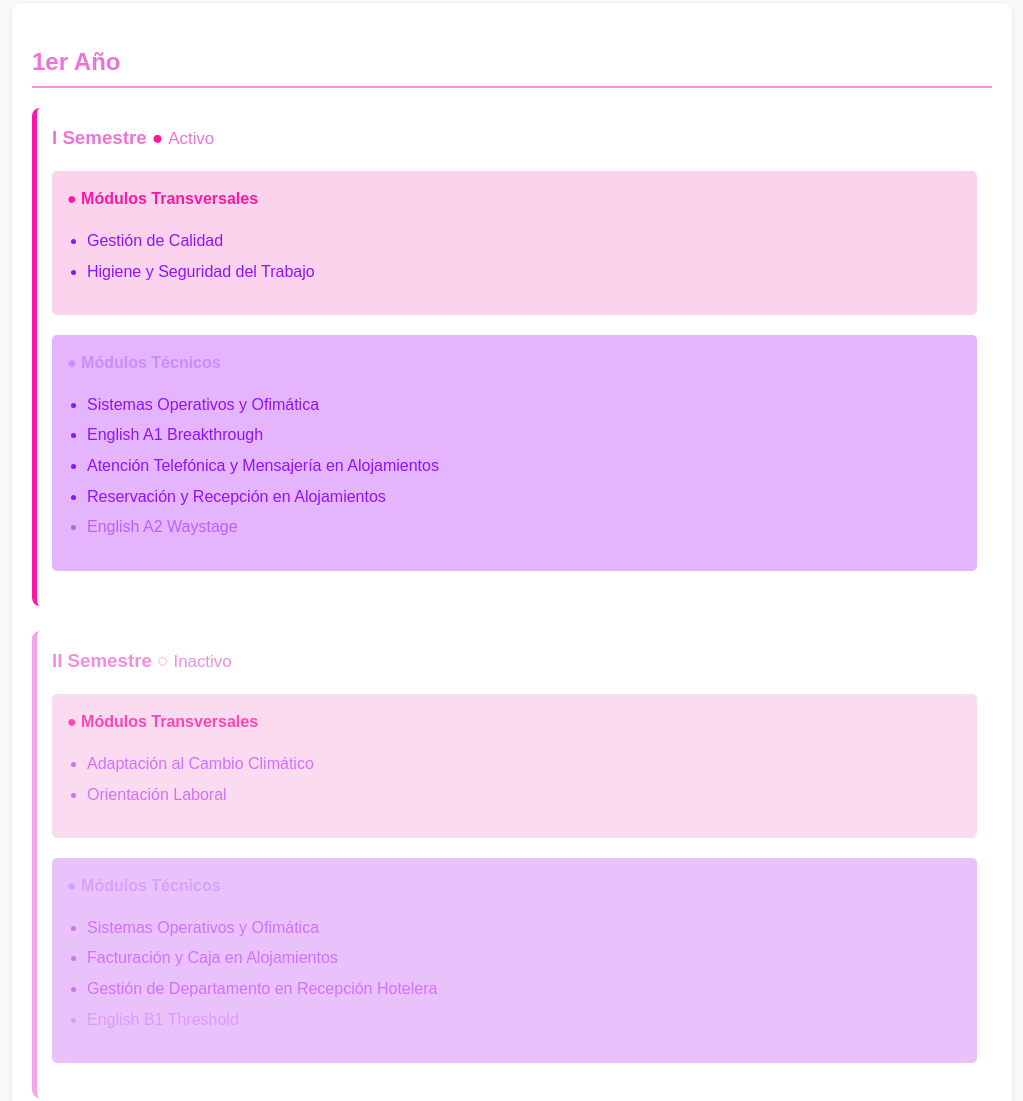
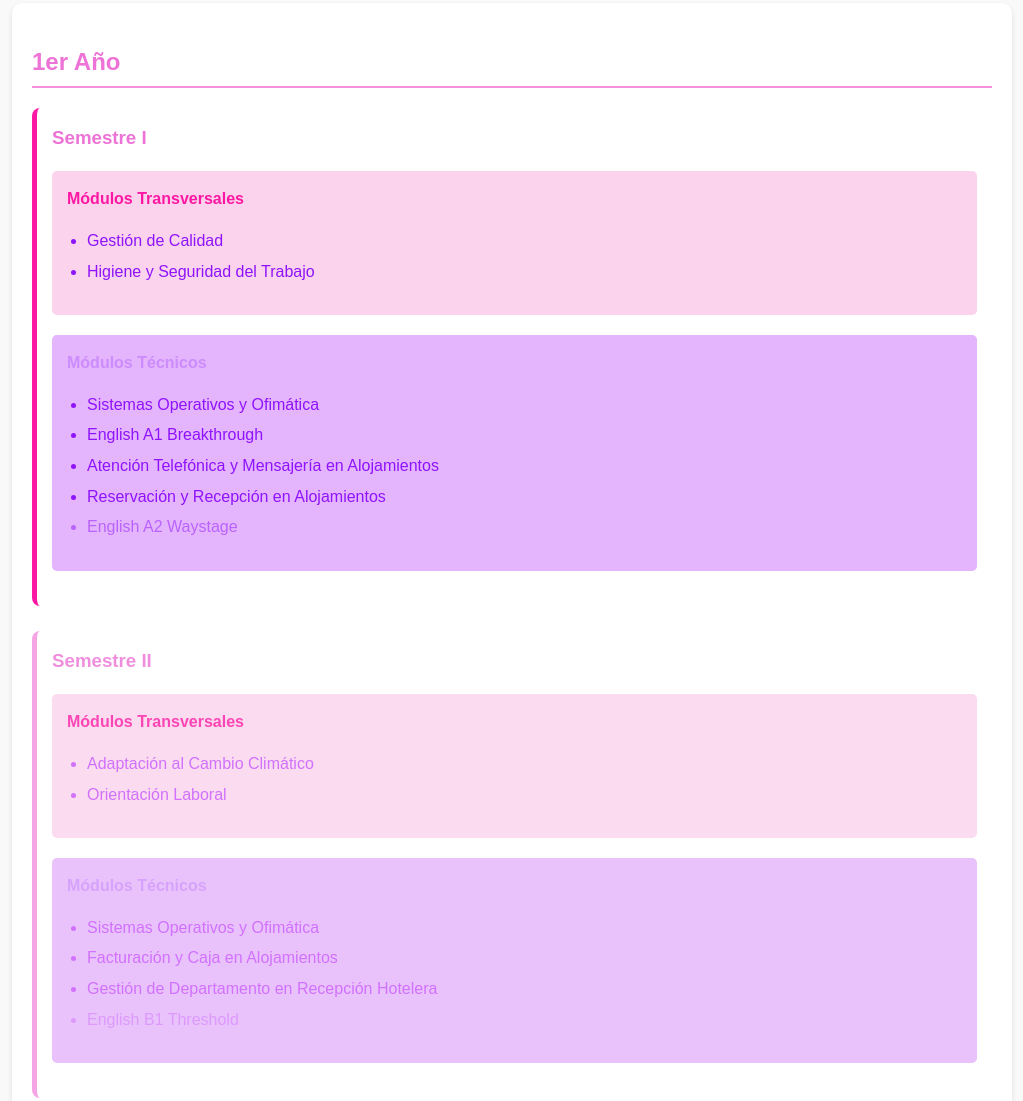
Before and after one commit to jk2yk97/01, a plain HTML site: page index.html in a window 1280 px wide. Shown: the part 120-1221 px from the top of the page, without its empty margins (128-1151 px from the left). Drawn offline with Linux system fonts and the light colour scheme.

Commit message:
Update index.html

```diff
--- a/index.html
+++ b/index.html
@@ -14,10 +14,10 @@
             <h2>1er Año</h2>
 
             <div class="semester active">
-                <h3>I Semestre <span class="status-dot">●</span> <span class="status-text">Activo</span></h3>
+                <h3>Semestre I</h3>
 
                 <div class="module transversal">
-                    <h4>● Módulos Transversales</h4>
+                    <h4>Módulos Transversales</h4>
                     <ul>
                         <li>Gestión de Calidad</li>
                         <li>Higiene y Seguridad del Trabajo</li>
@@ -25,7 +25,7 @@
                 </div>
 
                 <div class="module tecnico">
-                    <h4>● Módulos Técnicos</h4>
+                    <h4>Módulos Técnicos</h4>
                     <ul>
                         <li>Sistemas Operativos y Ofimática</li>
                         <li>English A1 Breakthrough</li>
@@ -37,10 +37,10 @@
             </div>
 
             <div class="semester inactive">
-                <h3>II Semestre <span class="status-dot">○</span> <span class="status-text">Inactivo</span></h3>
+                <h3>Semestre II</h3>
 
                 <div class="module transversal">
-                    <h4>● Módulos Transversales</h4>
+                    <h4>Módulos Transversales</h4>
                     <ul>
                         <li>Adaptación al Cambio Climático</li>
                         <li>Orientación Laboral</li>
@@ -48,7 +48,7 @@
                 </div>
 
                 <div class="module tecnico">
-                    <h4>● Módulos Técnicos</h4>
+                    <h4>Módulos Técnicos</h4>
                     <ul>
                         <li>Sistemas Operativos y Ofimática</li>
                         <li>Facturación y Caja en Alojamientos</li>
@@ -63,7 +63,7 @@
             <h2>2do Año</h2>
 
             <div class="semester inactive">
-                <h3>I Semestre <span class="status-dot">○</span> <span class="status-text">Inactivo</span></h3>
+                <h3>Semestre I</h3>
 
                 <div class="module practicas">
                     <ul>
```
